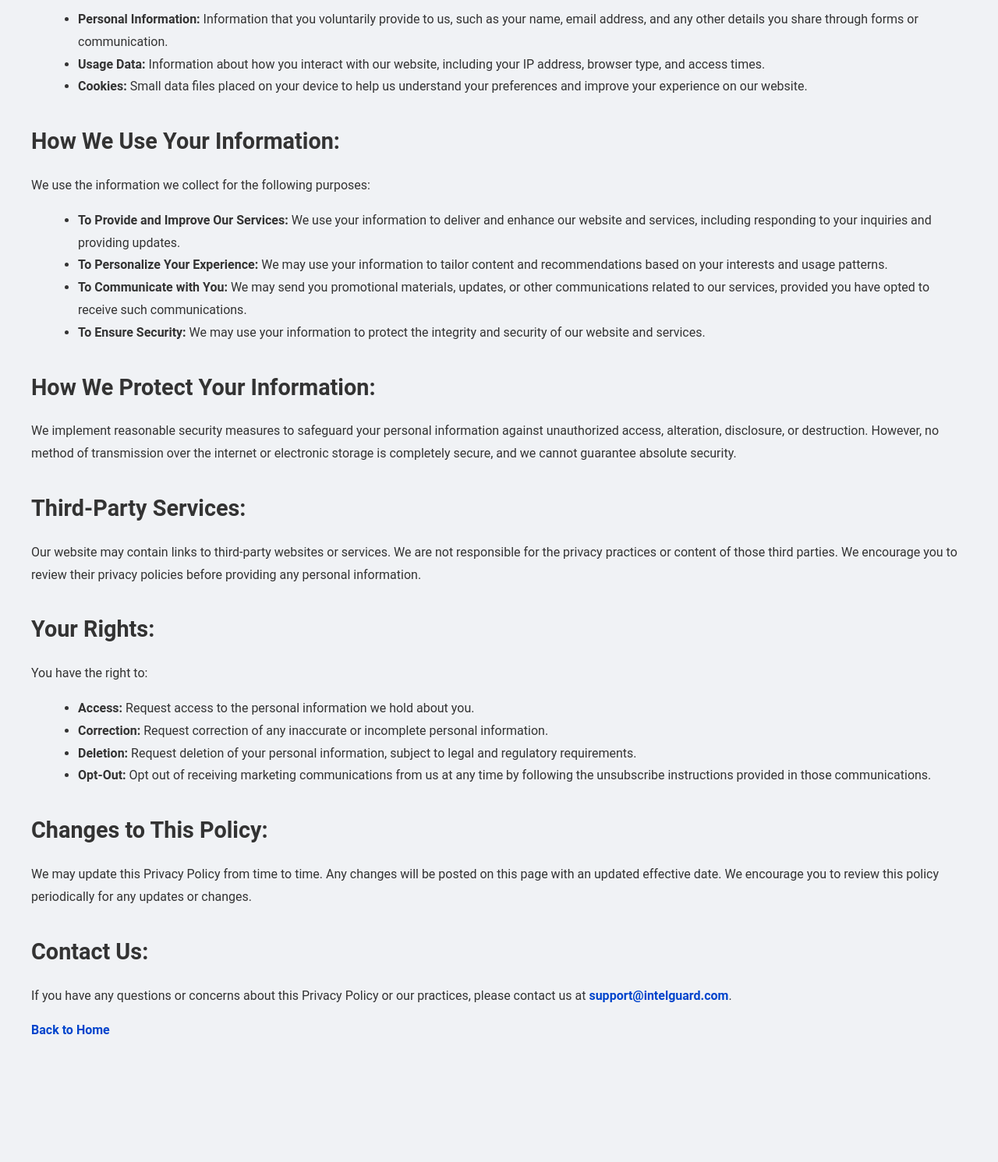
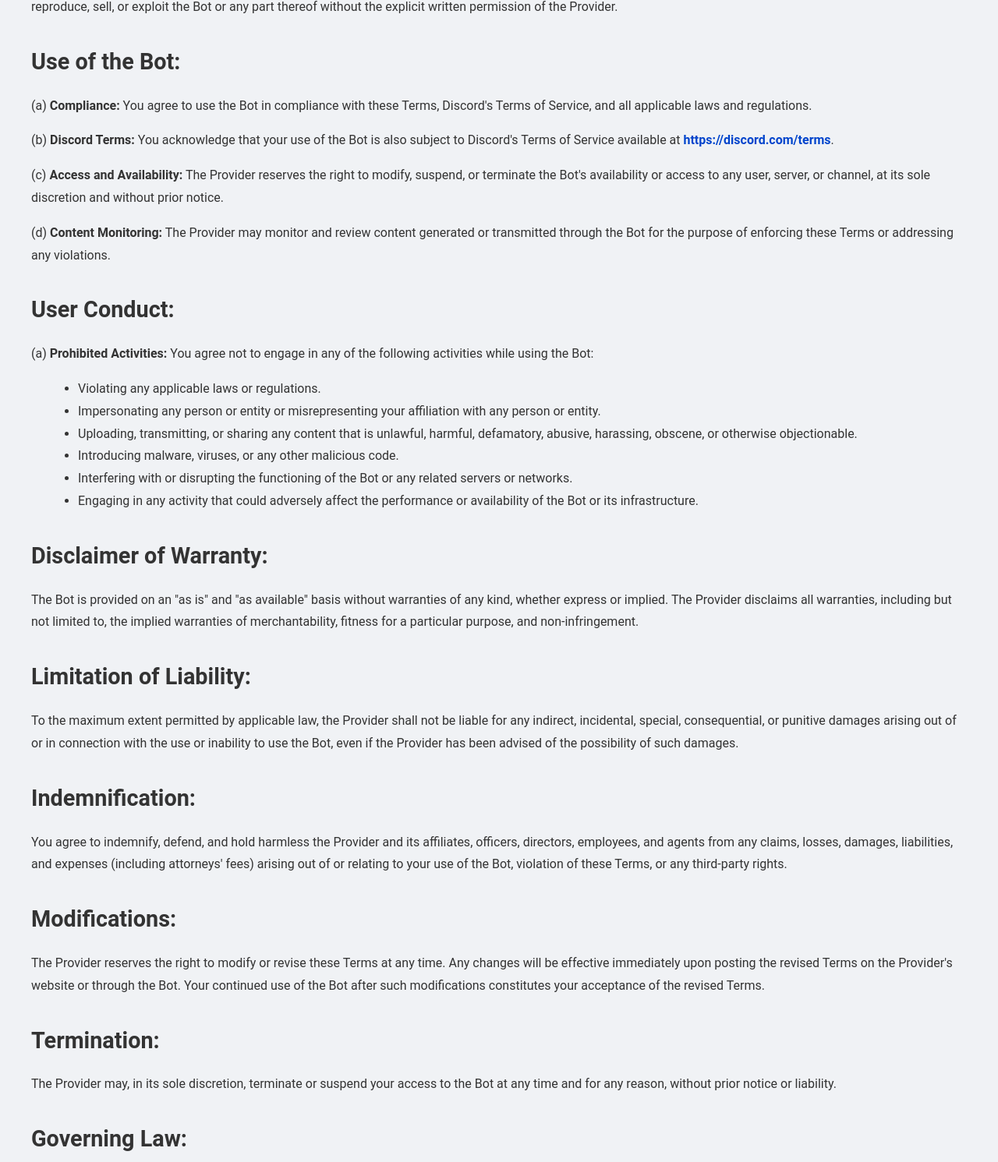
Before and after one commit to unholyexe/unholyexe.github.io-IntelGuard, a plain HTML site: page docs/Terms of Service.html in a window 1280 px wide. Shown: the part 328-1819 px from the top of the page at 78% size. Before the commit the page ends 1720 px from the top, so only its background shows below. Drawn offline with Linux system fonts and the light colour scheme.

Commit message:
Update Terms of Service.html

```diff
--- a/docs/Terms of Service.html
+++ b/docs/Terms of Service.html
@@ -3,7 +3,7 @@
 <head>
     <meta charset="UTF-8">
     <meta name="viewport" content="width=device-width, initial-scale=1.0">
-    <title>Privacy Policy for IntelGuard</title>
+    <title>Terms of Service for IntelGuard</title>
     <style>
         @keyframes fadeIn {
             from {
@@ -88,46 +88,51 @@
     </style>
 </head>
 <body>
-    <h1>Privacy Policy for IntelGuard</h1>
-    <p>Welcome to IntelGuard! We value your privacy and are committed to protecting your personal information. This Privacy Policy outlines how we collect, use, and safeguard your information when you visit our website and use our services. By using our website, you agree to the practices described in this policy.</p>
+    <h1>Terms of Service for IntelGuard</h1>
+    <p>These Terms of Service ("Terms") govern the use of the Discord bot ("Bot") provided by [Your Company/Developer Name] ("Provider"). By adding the Bot to your Discord server or using any of its features, you agree to comply with these Terms. If you do not agree to these Terms, please refrain from using the Bot.</p>
 
-    <h2>Information We Collect:</h2>
-    <p>We may collect the following types of information:</p>
+    <h2>License and Ownership:</h2>
+    <p>The Provider retains all rights, title, and interest in and to the Bot. The Bot is licensed to you for your personal or non-commercial use. You may not modify, distribute, reproduce, sell, or exploit the Bot or any part thereof without the explicit written permission of the Provider.</p>
+
+    <h2>Use of the Bot:</h2>
+    <p>(a) <strong>Compliance:</strong> You agree to use the Bot in compliance with these Terms, Discord's Terms of Service, and all applicable laws and regulations.</p>
+    <p>(b) <strong>Discord Terms:</strong> You acknowledge that your use of the Bot is also subject to Discord's Terms of Service available at <a href="https://discord.com/terms" target="_blank">https://discord.com/terms</a>.</p>
+    <p>(c) <strong>Access and Availability:</strong> The Provider reserves the right to modify, suspend, or terminate the Bot's availability or access to any user, server, or channel, at its sole discretion and without prior notice.</p>
+    <p>(d) <strong>Content Monitoring:</strong> The Provider may monitor and review content generated or transmitted through the Bot for the purpose of enforcing these Terms or addressing any violations.</p>
+
+    <h2>User Conduct:</h2>
+    <p>(a) <strong>Prohibited Activities:</strong> You agree not to engage in any of the following activities while using the Bot:</p>
     <ul>
-        <li><strong>Personal Information:</strong> Information that you voluntarily provide to us, such as your name, email address, and any other details you share through forms or communication.</li>
-        <li><strong>Usage Data:</strong> Information about how you interact with our website, including your IP address, browser type, and access times.</li>
-        <li><strong>Cookies:</strong> Small data files placed on your device to help us understand your preferences and improve your experience on our website.</li>
+        <li>Violating any applicable laws or regulations.</li>
+        <li>Impersonating any person or entity or misrepresenting your affiliation with any person or entity.</li>
+        <li>Uploading, transmitting, or sharing any content that is unlawful, harmful, defamatory, abusive, harassing, obscene, or otherwise objectionable.</li>
+        <li>Introducing malware, viruses, or any other malicious code.</li>
+        <li>Interfering with or disrupting the functioning of the Bot or any related servers or networks.</li>
+        <li>Engaging in any activity that could adversely affect the performance or availability of the Bot or its infrastructure.</li>
     </ul>
 
-    <h2>How We Use Your Information:</h2>
-    <p>We use the information we collect for the following purposes:</p>
-    <ul>
-        <li><strong>To Provide and Improve Our Services:</strong> We use your information to deliver and enhance our website and services, including responding to your inquiries and providing updates.</li>
-        <li><strong>To Personalize Your Experience:</strong> We may use your information to tailor content and recommendations based on your interests and usage patterns.</li>
-        <li><strong>To Communicate with You:</strong> We may send you promotional materials, updates, or other communications related to our services, provided you have opted to receive such communications.</li>
-        <li><strong>To Ensure Security:</strong> We may use your information to protect the integrity and security of our website and services.</li>
-    </ul>
+    <h2>Disclaimer of Warranty:</h2>
+    <p>The Bot is provided on an "as is" and "as available" basis without warranties of any kind, whether express or implied. The Provider disclaims all warranties, including but not limited to, the implied warranties of merchantability, fitness for a particular purpose, and non-infringement.</p>
 
-    <h2>How We Protect Your Information:</h2>
-    <p>We implement reasonable security measures to safeguard your personal information against unauthorized access, alteration, disclosure, or destruction. However, no method of transmission over the internet or electronic storage is completely secure, and we cannot guarantee absolute security.</p>
+    <h2>Limitation of Liability:</h2>
+    <p>To the maximum extent permitted by applicable law, the Provider shall not be liable for any indirect, incidental, special, consequential, or punitive damages arising out of or in connection with the use or inability to use the Bot, even if the Provider has been advised of the possibility of such damages.</p>
 
-    <h2>Third-Party Services:</h2>
-    <p>Our website may contain links to third-party websites or services. We are not responsible for the privacy practices or content of those third parties. We encourage you to review their privacy policies before providing any personal information.</p>
+    <h2>Indemnification:</h2>
+    <p>You agree to indemnify, defend, and hold harmless the Provider and its affiliates, officers, directors, employees, and agents from any claims, losses, damages, liabilities, and expenses (including attorneys' fees) arising out of or relating to your use of the Bot, violation of these Terms, or any third-party rights.</p>
 
-    <h2>Your Rights:</h2>
-    <p>You have the right to:</p>
-    <ul>
-        <li><strong>Access:</strong> Request access to the personal information we hold about you.</li>
-        <li><strong>Correction:</strong> Request correction of any inaccurate or incomplete personal information.</li>
-        <li><strong>Deletion:</strong> Request deletion of your personal information, subject to legal and regulatory requirements.</li>
-        <li><strong>Opt-Out:</strong> Opt out of receiving marketing communications from us at any time by following the unsubscribe instructions provided in those communications.</li>
-    </ul>
+    <h2>Modifications:</h2>
+    <p>The Provider reserves the right to modify or revise these Terms at any time. Any changes will be effective immediately upon posting the revised Terms on the Provider's website or through the Bot. Your continued use of the Bot after such modifications constitutes your acceptance of the revised Terms.</p>
 
-    <h2>Changes to This Policy:</h2>
-    <p>We may update this Privacy Policy from time to time. Any changes will be posted on this page with an updated effective date. We encourage you to review this policy periodically for any updates or changes.</p>
+    <h2>Termination:</h2>
+    <p>The Provider may, in its sole discretion, terminate or suspend your access to the Bot at any time and for any reason, without prior notice or liability.</p>
 
-    <h2>Contact Us:</h2>
-    <p>If you have any questions or concerns about this Privacy Policy or our practices, please contact us at <a href="mailto:support@intelguard.com">support@intelguard.com</a>.</p>
+    <h2>Governing Law:</h2>
+    <p>These Terms shall be governed by and construed in accordance with the laws of [Your Jurisdiction], without regard to its conflict of laws principles.</p>
+
+    <h2>Entire Agreement:</h2>
+    <p>These Terms constitute the entire agreement between you and the Provider regarding the Bot and supersede any prior or contemporaneous understandings or agreements, whether written or oral.</p>
+
+    <p>If you have any questions or concerns regarding these Terms, please contact [Your Contact Information].</p>
 
     <p><a href="index.html">Back to Home</a></p>
 </body>
```
